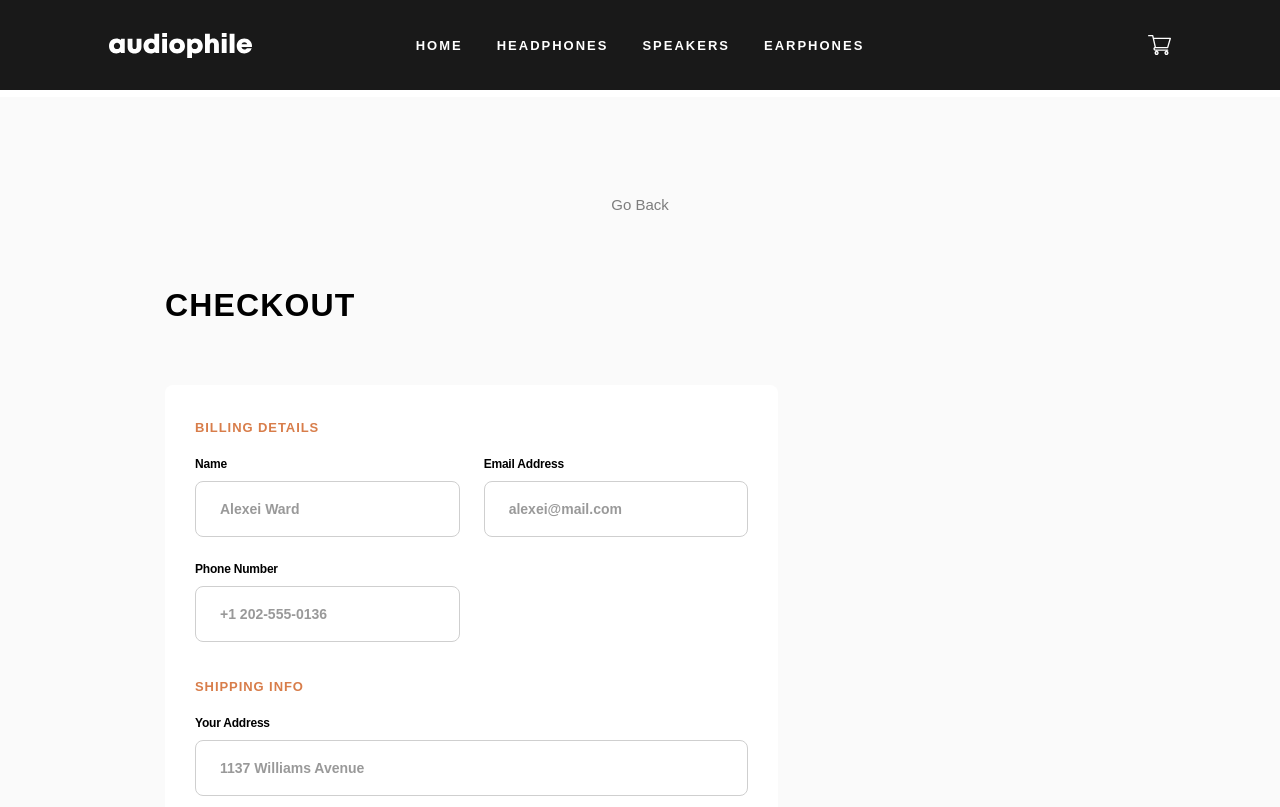
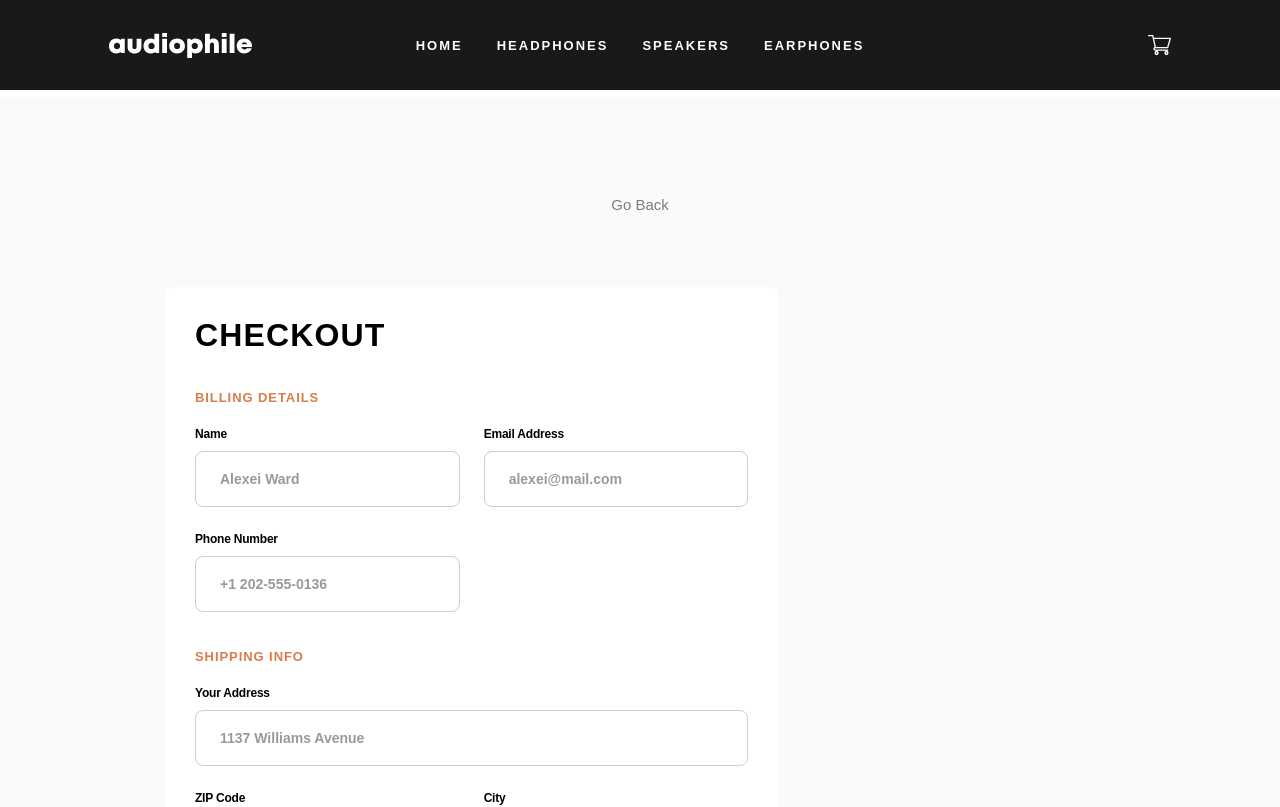
Before and after one commit to OPOKUSIAWEUGENE/audiopile, a Vue app: page /checkout in a window 1280 px wide. Shown: the top 807 px of the page. Built offline with nearby package versions, Linux system fonts and the light colour scheme.

Commit message:
checkout page

```diff
--- a/src/views/CheckoutPage.vue
+++ b/src/views/CheckoutPage.vue
@@ -3,9 +3,10 @@
     <div class="container">
       <button class="go-back" @click="$router.go(-1)">Go Back</button>
 
-      <h1>CHECKOUT</h1>
+
 
       <form @submit.prevent="handleSubmit" class="checkout-form">
+        <h1>CHECKOUT</h1>
         <section class="billing-details">
           <h2>BILLING DETAILS</h2>
           <div class="form-grid">
```
